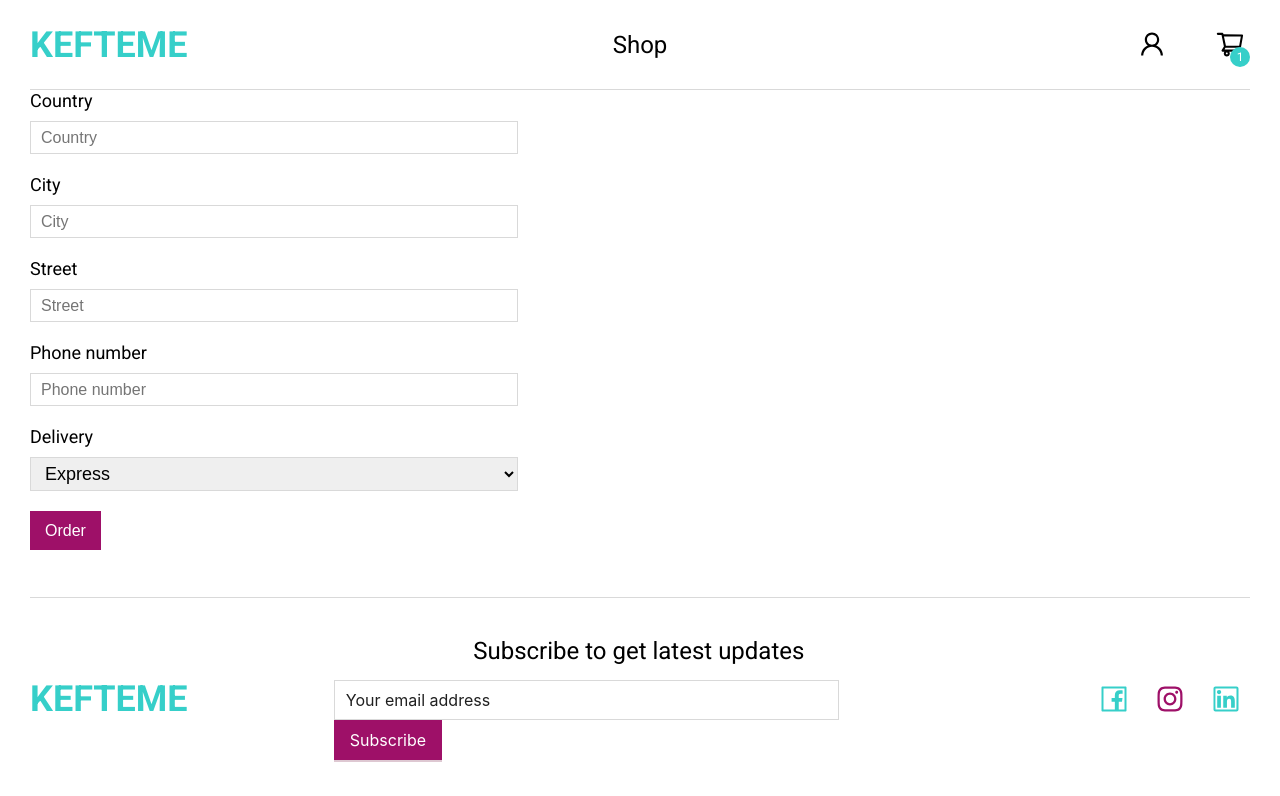
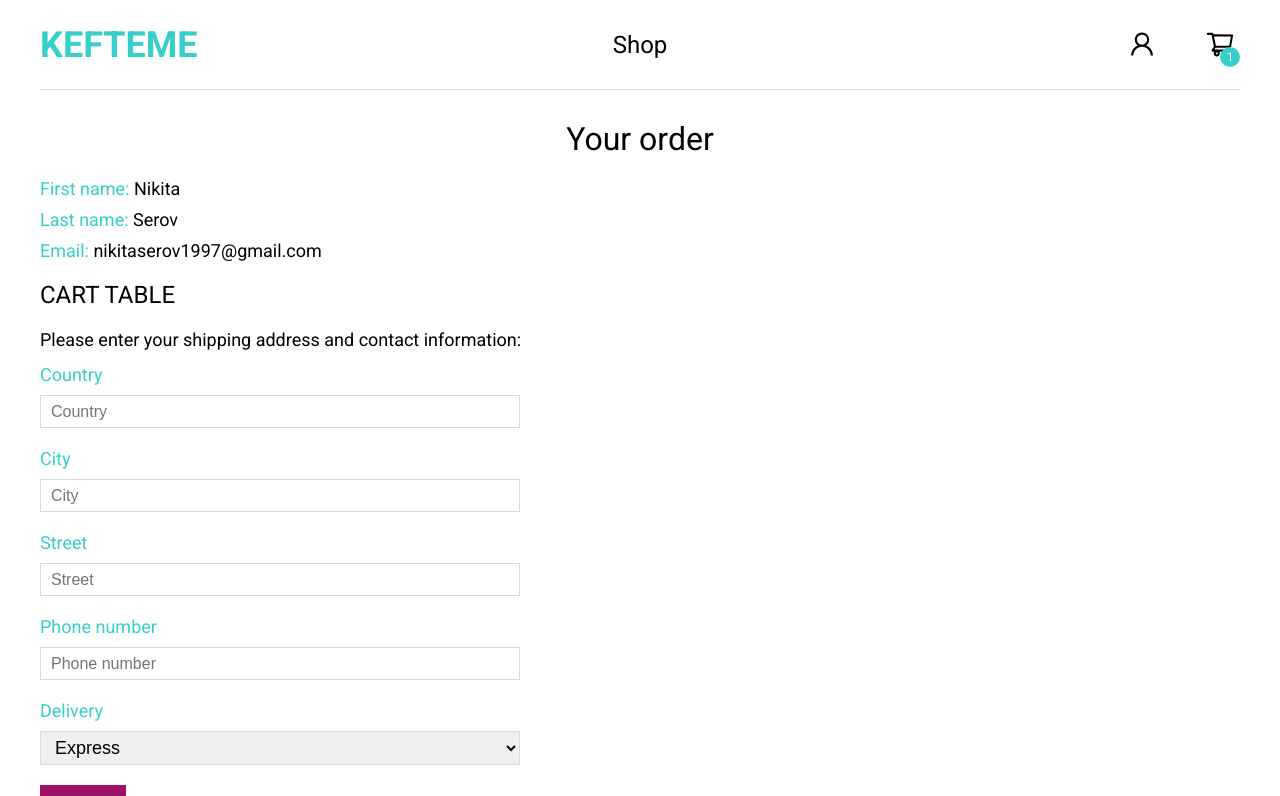
Before and after one commit to NikiSerov/KEFTEME, a React (Create React App) app: page /order in a window 1280 px wide. Shown: the top 796 px of the page. Built offline with nearby package versions, Linux system fonts and the light colour scheme.

Commit message:
small fix

```diff
--- a/package.json
+++ b/package.json
@@ -19,6 +19,7 @@
     "react-router-dom": "^6.8.2",
     "react-scripts": "5.0.1",
     "react-smooth-render": "^1.0.0",
+    "react-transition-group": "^4.4.5",
     "web-vitals": "^2.1.4"
   },
   "scripts": {
--- a/src/components/Footer/Footer.module.scss
+++ b/src/components/Footer/Footer.module.scss
@@ -4,13 +4,13 @@
     display: flex;
     align-items: center;
     justify-content: space-between;
-    padding: 40px 30px;
+    padding: 40px 40px;
     position: relative;
 
     &::after {
         content: '';
         position: absolute;
-        width: calc(100% - 60px);
+        width: calc(100% - 80px);
         height: 1px;
         top: 0;
         left: 50%;
--- a/src/components/Header/Header.module.scss
+++ b/src/components/Header/Header.module.scss
@@ -6,13 +6,13 @@
     justify-content: space-between;
     align-items: center;
     height: 90px;
-    padding: 0 30px;
+    padding: 0 40px;
     position: relative;
 
     &::after {
         content: '';
         position: absolute;
-        width: calc(100% - 60px);
+        width: calc(100% - 80px);
         height: 1px;
         bottom: 0;
         left: 50%;
--- a/src/components/OrderForm/OrderForm.jsx
+++ b/src/components/OrderForm/OrderForm.jsx
@@ -35,6 +35,9 @@
 
   return (
     <div className={s.orderFormContainer}>
+      <p className={s.formLabel}>
+        Please enter your shipping address and contact information:
+      </p>
       <form onSubmit={handleSubmit(onSubmit)} className={s.form}>
         <div className={s.inputContainer}>
           <label htmlFor="country" className={s.inputLabel}>
@@ -97,7 +100,7 @@
             </option>
           </select>
         </div>
-        <input type="submit" className={s.submit} value="Order" />
+        <input type="submit" className={s.submit} value="Confirm" />
         {contextHolder}
         <Modal
           open={modalOpen}
--- a/src/components/OrderForm/OrderForm.module.scss
+++ b/src/components/OrderForm/OrderForm.module.scss
@@ -5,6 +5,11 @@
     flex-direction: column;
     gap: 20px;
     width: 40%;
+}
+
+.formLabel {
+    font-size: 18px;
+    margin-bottom: 14px;
 }
 
 .inputContainer {
@@ -27,6 +32,7 @@
 
 .inputLabel {
     font-size: 18px;
+    color: $cyan;
 }
 
 .submit {
@@ -47,4 +53,5 @@
 .modalText {
     display: flex;
     flex-direction: column;
+    font-size: 18px;
 }
--- a/src/layouts/ContentLayout/ContentLayout.module.scss
+++ b/src/layouts/ContentLayout/ContentLayout.module.scss
@@ -2,6 +2,6 @@
     max-width: 1440px;
     width: 100%;
     margin: 0 auto;
-    padding: 0 30px;
+    padding: 0 40px;
     flex-grow: 1
 }
--- a/src/pages/Cart/Cart.module.scss
+++ b/src/pages/Cart/Cart.module.scss
@@ -20,7 +20,6 @@
 .buttonsContainer {
     display: flex;
     justify-content: space-between;
-    padding: 0 30px;
 }
 
 .clear {
--- a/src/pages/Order/Order.jsx
+++ b/src/pages/Order/Order.jsx
@@ -4,7 +4,24 @@
 export const Order = () => {
   return (
     <div className={s.orderPage}>
-      <OrderForm />
+      <h1 className={s.orderHeading}>Your order</h1>
+      <div className={s.orderData}>
+        <div className={s.userData}>
+          <p>
+            <span className={s.textAccent}>First name: </span>Nikita
+          </p>
+          <p>
+            <span className={s.textAccent}>Last name: </span>Serov
+          </p>
+          <p>
+            <span className={s.textAccent}>Email: </span>
+            nikitaserov1997@gmail.com
+          </p>
+        </div>
+        <div>CART TABLE</div>
+        <OrderForm />
+      </div>
+      <div className={s.cartWrapper}></div>
     </div>
   );
 };
--- a/src/pages/Order/Order.module.scss
+++ b/src/pages/Order/Order.module.scss
@@ -1 +1,29 @@
 @import "../../styles/variables.module.scss";
+
+.orderPage {
+    padding: 30px 0;
+}
+
+.orderHeading {
+    text-align: center;
+    font-size: 32px;
+    font-weight: 400;
+    margin-bottom: 20px;
+}
+
+.orderData {
+    display: flex;
+    flex-direction: column;
+    gap: 20px;
+}
+
+.userData {
+    display: flex;
+    flex-direction: column;
+    gap: 10px;
+    font-size: 18px;
+}
+
+.textAccent {
+    color: $cyan;
+}
```
Also changed, not shown: 1 other file (tests, documents, lock files or other folders).
